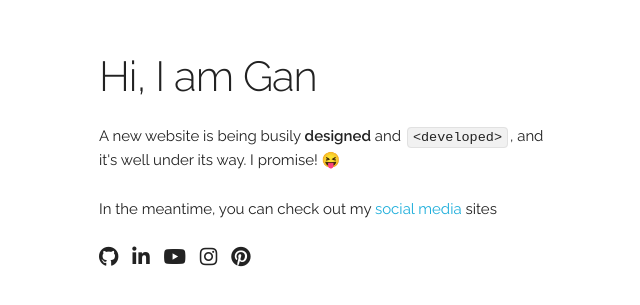
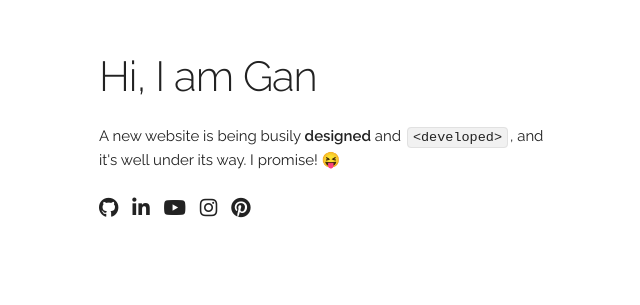
Before and after one commit to Gan-Tu/Personal-Site-v3, a plain HTML site: page index.html in a window 1280 px wide. Shown: the part 189-494 px from the top of the page, without its empty margins (61-701 px from the left). Drawn offline with Linux system fonts and the light colour scheme; some icons are missing.

Commit message:
Update index.html

```diff
--- a/index.html
+++ b/index.html
@@ -38,7 +38,7 @@
       <div class="one-half column" style="margin-top: 25%">
         <h2>Hi, I am Gan</h2>
         <p>A new website is being busily <b>designed</b> and <code>&lt;developed&gt;</code>, and it's well under its way. I promise! 😝</p>
-        <p>In the meantime, you can check out my <a href="https://gan-tu.github.io/social-media-personal-website/">social media</a> sites</p>
+        <!-- <p>In the meantime, you can check out my <a href="https://gan-tu.github.io/social-media-personal-website/">social media</a> sites</p> -->
         <p>
           <a href="https://github.com/Gan-Tu">
             <i class="fab fa-lg fa-github" aria-hidden="true"></i>
```
